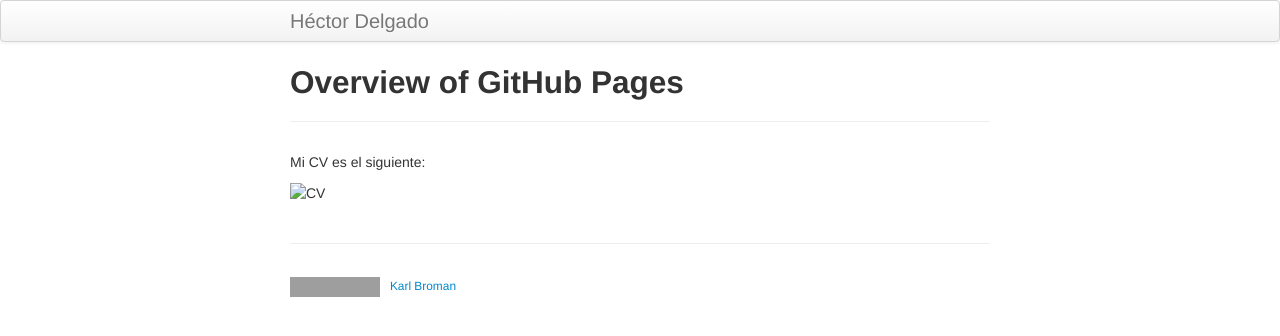
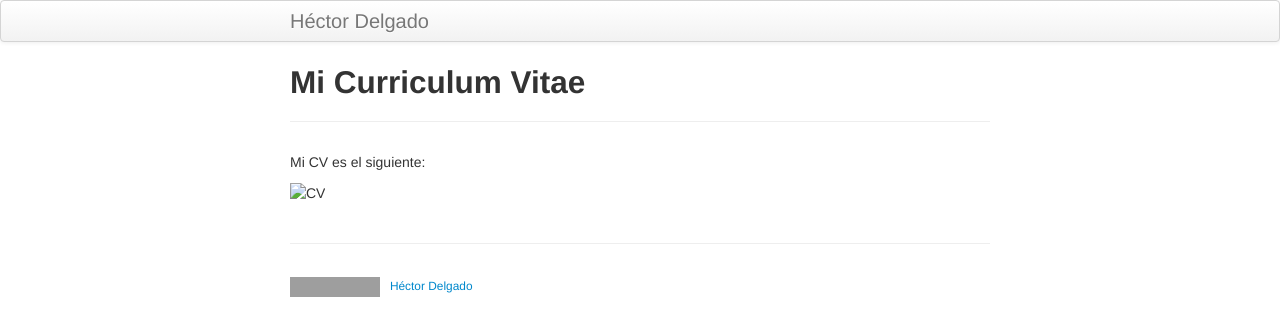
Before and after one commit to Hectza/hectza.github.io, a Jekyll site: the page built from pages/cv.md, in a window 1280 px wide. Shown: the top 336 px of the page. Built offline with Jekyll 4.4.1, drawn with Linux system fonts in a browser that asks for light colours; grey boxes are pictures that could not be loaded.

Commit message:
Change footer

```diff
--- a/_includes/themes/twitter/default.html
+++ b/_includes/themes/twitter/default.html
@@ -46,7 +46,7 @@
         <p><small>
   <!-- start of Karl's footer; modify this part -->
           <a href="https://creativecommons.org/publicdomain/zero/1.0/"><img src="https://i.creativecommons.org/p/zero/1.0/88x31.png" alt="CC0"/></a> &nbsp;
-          <a href="https://kbroman.org">Karl Broman</a>
+          <a href="https://hectza.github.io">Héctor Delgado</a>
   <!-- end of Karl's footer; modify this part -->
         </small></p>
       </footer>
--- a/pages/cv.md
+++ b/pages/cv.md
@@ -1,7 +1,7 @@
 ---
 layout: page
-title: Overview of GitHub Pages
-description: Overview of construction of a website with GitHub Pages
+title: Mi Curriculum Vitae
+description: Mi curriculum vitae en una página
 ---
 Mi CV es el siguiente:
 
```
Also changed, not shown: pages/habilidades.md (+2 -2 lines).
